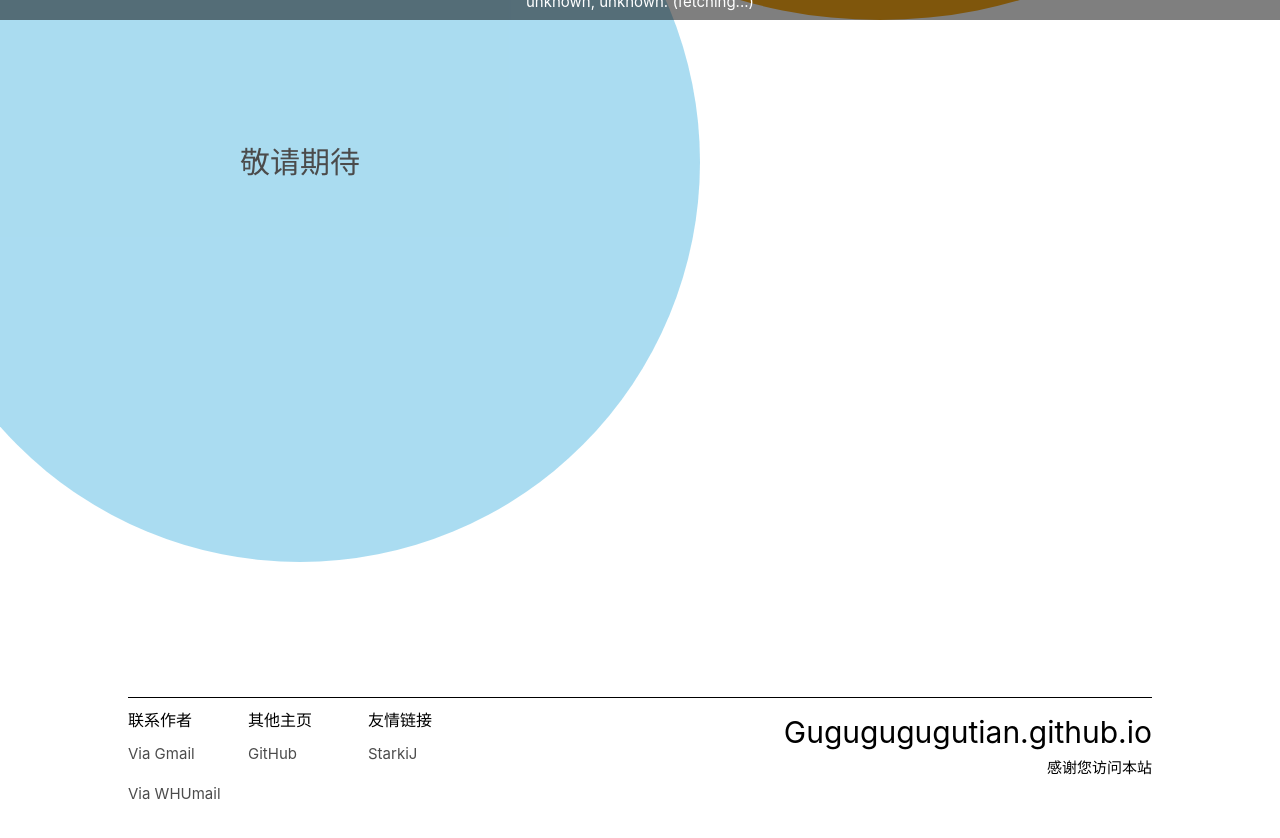
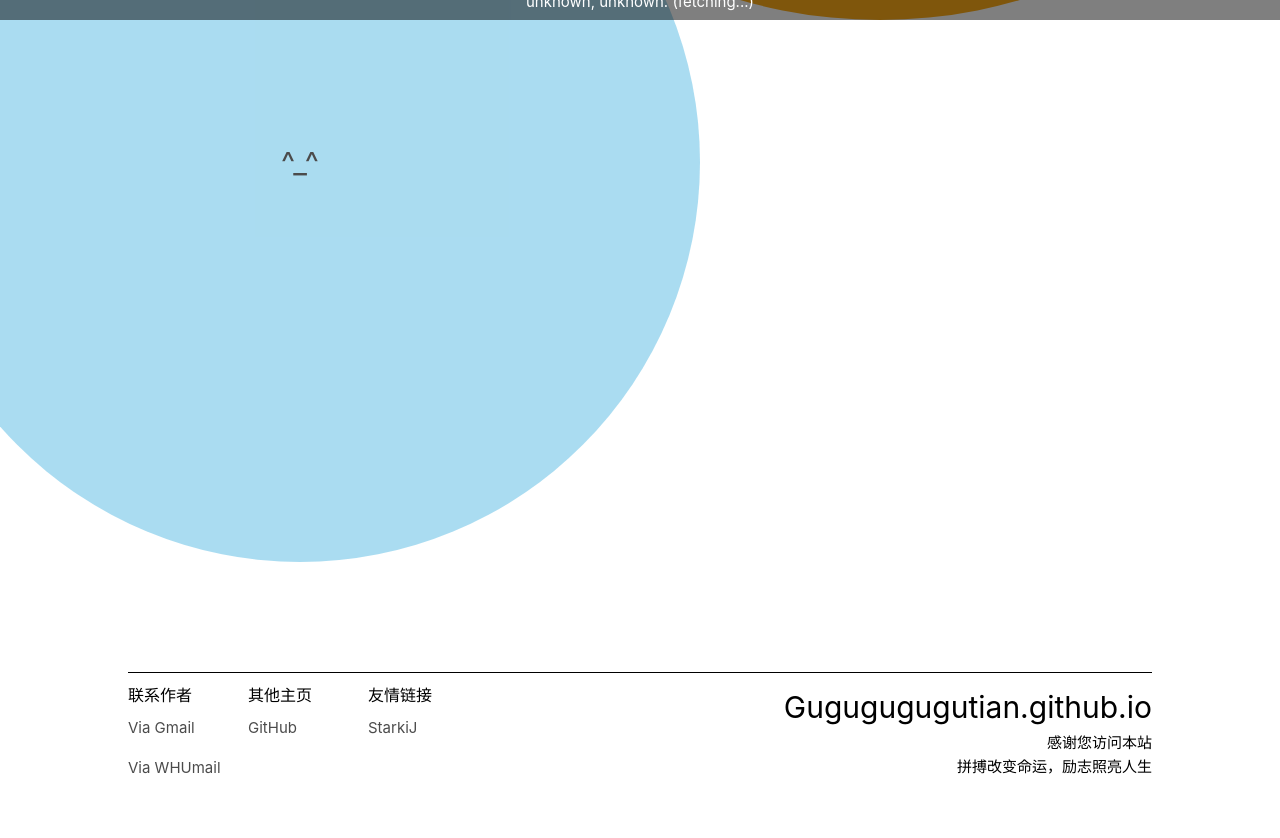
Before and after one commit to Gugugugugutian/page4-vue, a Vue app in the folder page4/: page / in a window 1280 px wide. Shown: the part 780-1618 px from the top of the page. Built offline with nearby package versions, Linux system fonts and the light colour scheme; no server answers.

Commit message:
两处细节修复

```diff
--- a/page4/src/components/LeftCircle.vue
+++ b/page4/src/components/LeftCircle.vue
@@ -22,7 +22,7 @@ export default {
 <template>
     <div class="circlel">
         <div class="circle-l-content" :style="maxw">
-            <h1>敬请期待</h1>
+            <h1>^_^</h1>
         </div>
     </div>
 </template>
--- a/page4/src/components/contents/InsiteSearchResultPage.vue
+++ b/page4/src/components/contents/InsiteSearchResultPage.vue
@@ -55,7 +55,7 @@ export default {
 }
 </script>
 <template>
-    <div class="insite-result-page" v-show="searchShow">
+    <div class="insite-result-page" v-if="searchShow">
         <button id="btnisp1" @click="hideResultPage">&times;</button>
         <p>{{ searchText }} 的站内搜索结果：共{{ this.result.length }}条</p>
         <div class="insite-results">
--- a/page4/src/components/contents/PageEnd.vue
+++ b/page4/src/components/contents/PageEnd.vue
@@ -16,8 +16,8 @@ export default {
             ],
             links: [
                 [
-                    {name: 'Via Gmail', url: '@mailto:gutian2002@gmail.com'},
-                    {name: 'Via WHUmail', url: '@mailto:gugugugugutian@whu.edu.cn'},
+                    {name: 'Via Gmail', url: 'mailto:gutian2002@gmail.com'},
+                    {name: 'Via WHUmail', url: 'mailto:gugugugugutian@whu.edu.cn'},
                 ], [
                     {name: 'GitHub', url: 'https://github.com/gugugugugutian'},
                 ], [
@@ -29,20 +29,21 @@ export default {
     },
     components: {
         EndLinks,
-    }
+    },
 }
 </script>
 
 <template>
     <div class="page-end">
-        <div style="width: 80vi; border-bottom: 1px solid; text-align: center; margin-bottom: 10px;"></div>
+        <div style="width: 80vi; border-bottom: 1px solid; margin-bottom: 10px;"></div>
         <div class="page-end2">
-            <div class="page-end1">
+            <div class="page-end1" style="flex: 1;">
                 <EndLinks v-for="(link, index) in links" :key="index" :links="link" :linkTitle="linkTitles[index]"></EndLinks>
             </div>
-            <div class="page-end3">
+            <div class="page-end3" style="flex: 1;">
                 <h1> Gugugugugutian.github.io </h1>
                 <p> 感谢您访问本站 </p>
+                <p> {{ dictum }} </p>
             </div>
         </div>
     </div>
@@ -52,18 +53,21 @@ export default {
     display: flex;
     flex-direction: row;
     flex-wrap: wrap;
-    justify-content: space-between;
+    justify-content: space-around;
 }
 .page-end1 {
     display: flex;
     flex-direction: row;
+    flex-wrap: wrap;
 }
 .page-end3 {
     display: flex;
     flex-direction: column;
     align-items: end;
+    width: max-content;
 }
 .page-end {
-    padding: 2vi 2vh;
+    max-width: 80vi;
+    overflow-x: hidden;
 }
 </style>
```
